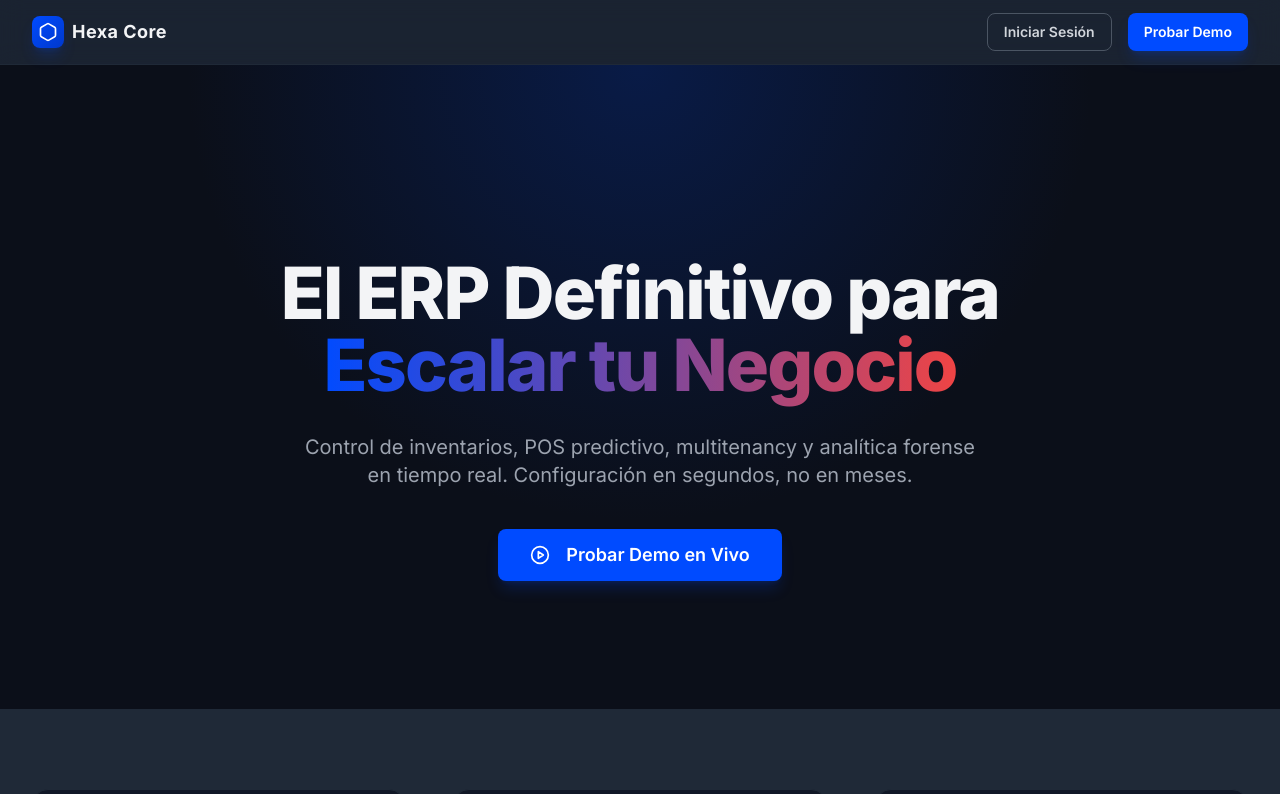
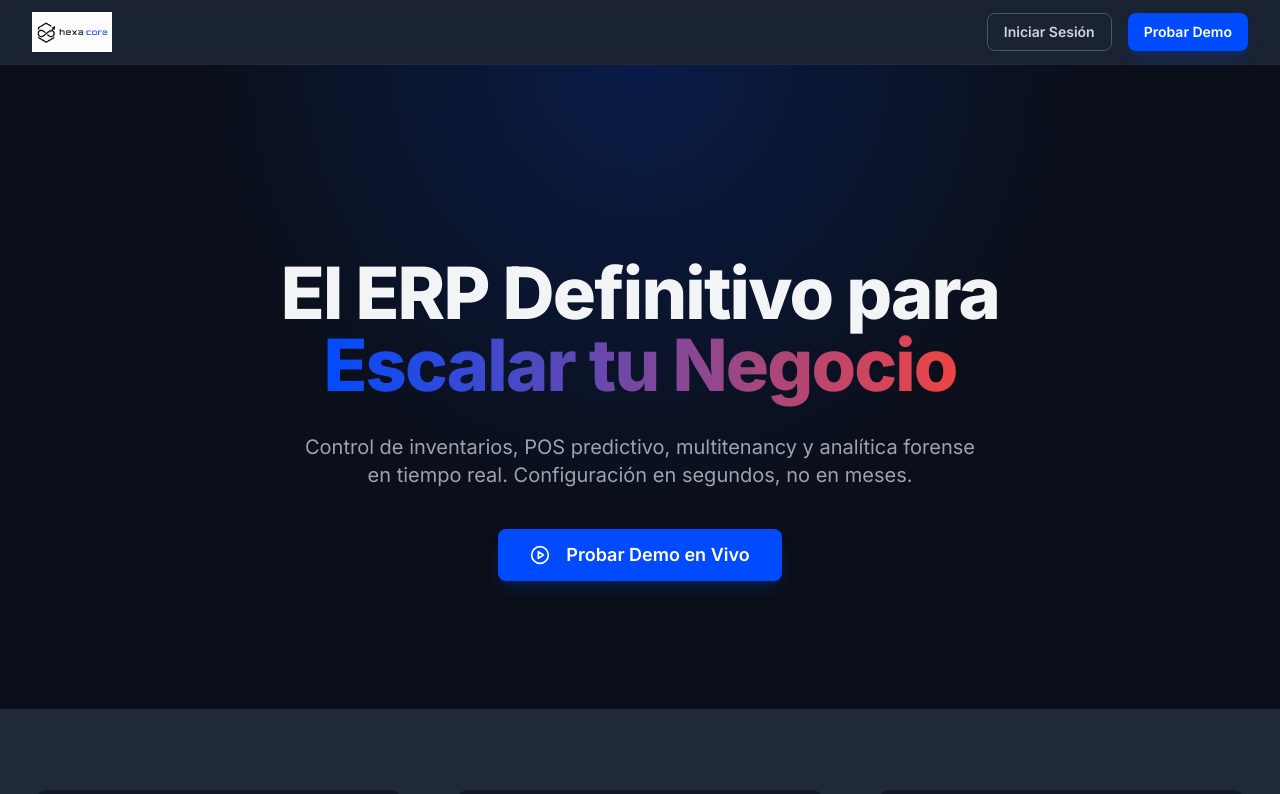
Before and after one commit to joseluismirarg-ui/hexacore, a React (Vite) app in the folder frontend/: page / in a window 1280 px wide. Shown: the top 794 px of the page. Built offline with nearby package versions, Linux system fonts and the light colour scheme.

Commit message:
feat: replace generic icons with official Hexa Core logos

```diff
--- a/frontend/src/components/layout/Sidebar.tsx
+++ b/frontend/src/components/layout/Sidebar.tsx
@@ -104,13 +104,7 @@ export function Sidebar() {
     <aside className="flex h-screen w-64 flex-col border-r border-gray-700/40 bg-hc-surface-dark overflow-y-auto">
       {/* ── Logo ─────────────────────────────────────────────────── */}
       <div className="flex items-center gap-3 border-b border-gray-700/40 px-5 py-5 sticky top-0 bg-hc-surface-dark z-10">
-        <div className="flex h-9 w-9 items-center justify-center rounded-lg bg-hc-cobalt/20">
-          <Hexagon className="h-5 w-5 text-hc-cobalt-light" strokeWidth={2.5} />
-        </div>
-        <div>
-          <h1 className="text-sm font-bold tracking-wide text-gray-100">HEXA CORE</h1>
-          <p className="text-xxs font-medium text-gray-500">ERP v2.0</p>
-        </div>
+        <img src="/logo-full.png" alt="HEXA CORE" className="h-8 w-auto" />
       </div>
 
       {/* ── Navigation ───────────────────────────────────────────── */}
--- a/frontend/src/pages/Landing.tsx
+++ b/frontend/src/pages/Landing.tsx
@@ -34,10 +34,7 @@ export function Landing() {
       <nav className="border-b border-gray-800 bg-hc-surface/80 backdrop-blur-md sticky top-0 z-50">
         <div className="max-w-7xl mx-auto px-4 sm:px-6 lg:px-8 flex justify-between items-center h-16">
           <div className="flex items-center gap-2">
-            <div className="flex h-8 w-8 items-center justify-center rounded-lg bg-gradient-to-br from-hc-cobalt to-hc-cobalt-dark shadow-lg shadow-hc-cobalt/20">
-              <Hexagon className="h-5 w-5 text-white" />
-            </div>
-            <span className="text-lg font-bold tracking-wide">Hexa Core</span>
+            <img src="/logo-full.png" alt="HEXA CORE" className="h-10 w-auto" />
           </div>
           <div className="flex gap-4">
             <Button variant="ghost" onClick={() => navigate('/login')}>Iniciar Sesión</Button>
--- a/frontend/src/pages/Login.tsx
+++ b/frontend/src/pages/Login.tsx
@@ -62,9 +62,7 @@ export function Login() {
     <div className="flex min-h-screen items-center justify-center bg-hc-bg px-4 py-12 sm:px-6 lg:px-8">
       <div className="w-full max-w-md space-y-8 animate-fade-in">
         <div className="flex flex-col items-center justify-center text-center">
-          <div className="flex h-16 w-16 items-center justify-center rounded-2xl bg-gradient-to-br from-hc-cobalt to-hc-cobalt-dark shadow-xl shadow-hc-cobalt/20">
-            <Hexagon className="h-8 w-8 text-white" />
-          </div>
+          <img src="/logo-icon.png" alt="HEXA CORE" className="h-24 w-auto drop-shadow-2xl" />
           <h2 className="mt-6 text-3xl font-extrabold text-white tracking-tight">
             Hexa Core Systems
           </h2>
```
Also changed, not shown: frontend/public/logo-full.png (added), frontend/public/logo-icon.png (added), 1 other file (tests, documents, lock files or other folders).
